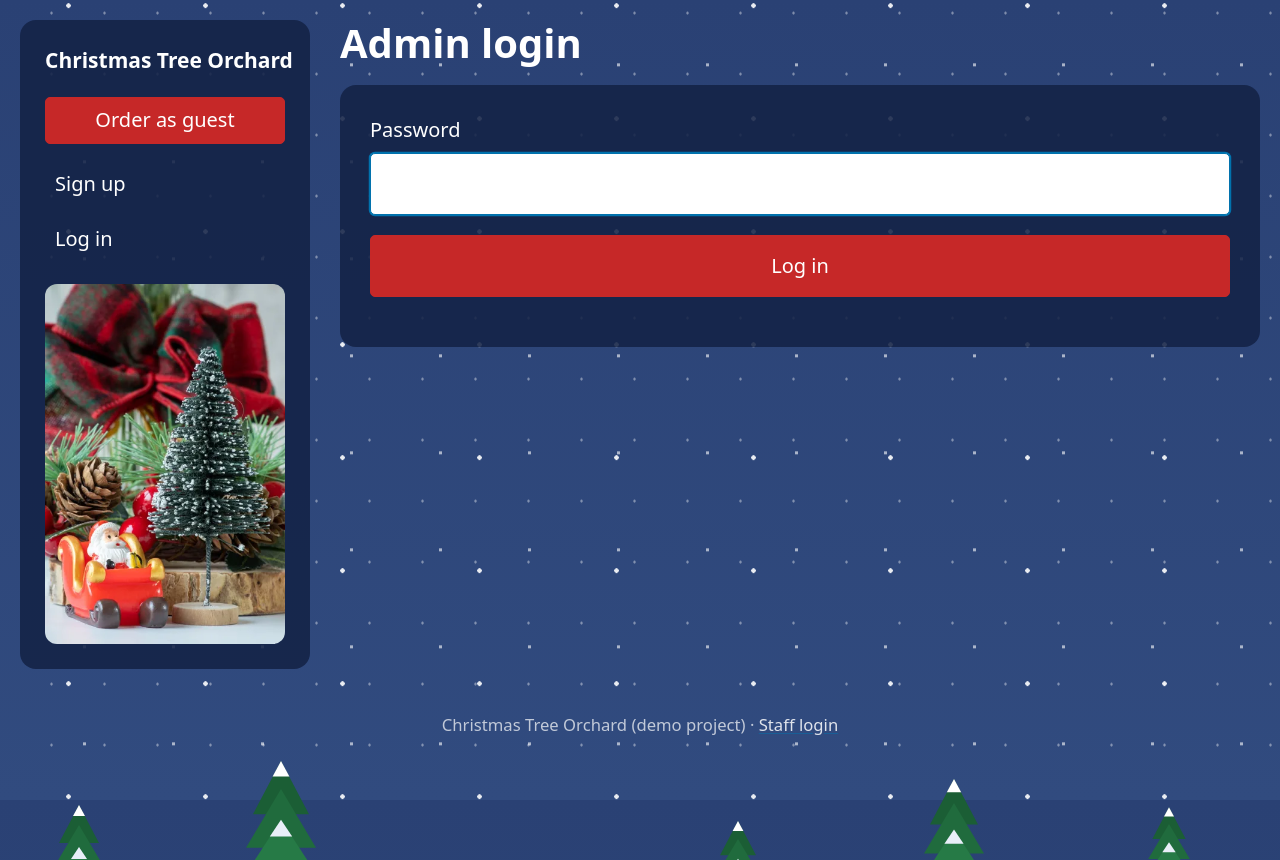
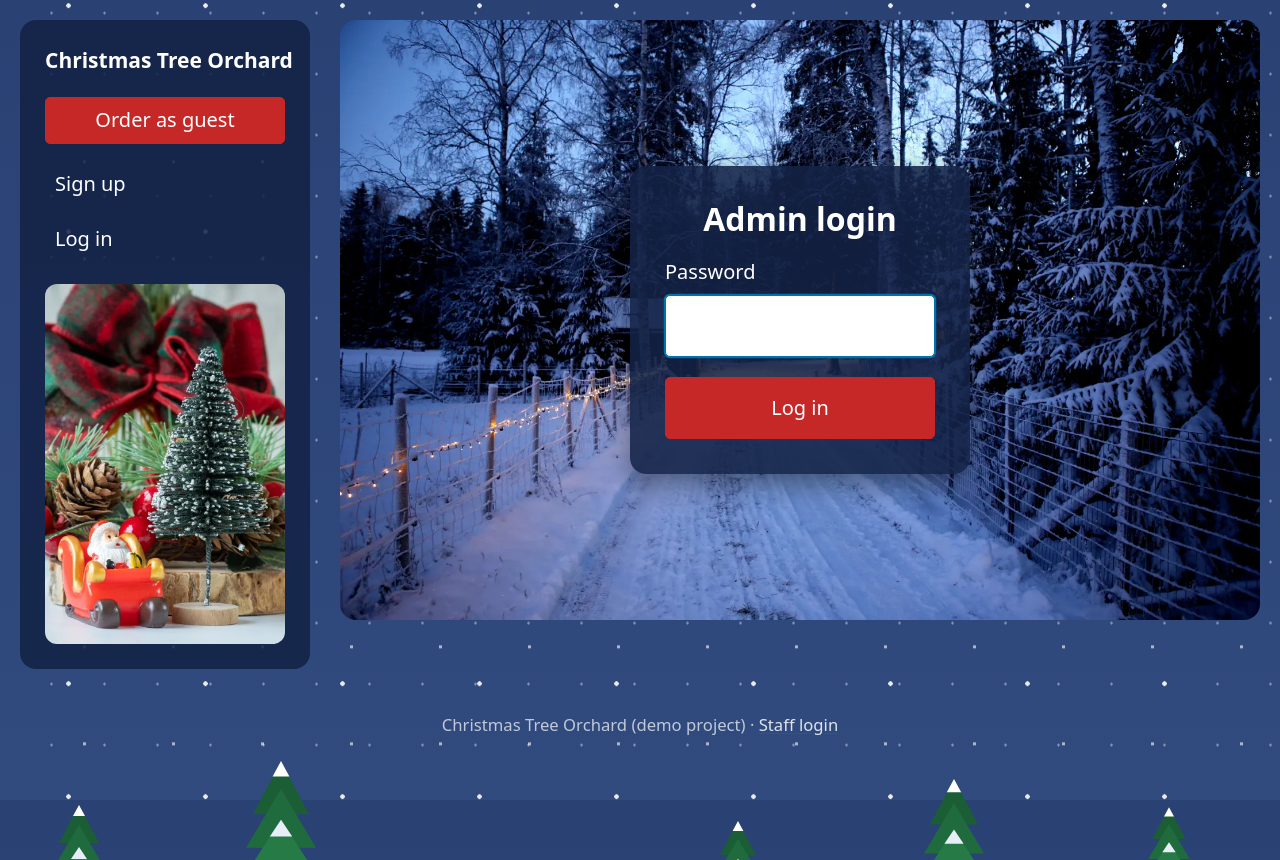
Before and after one commit to tsultan96/christmas-tree-orchard, a Flask app: page /login in a window 1280 px wide. Shown: the top 860 px of the page. Run offline with Flask 3, Linux system fonts and the light colour scheme; some libraries are stand-ins or nearby versions.

Commit message:
Staff login on tree farm photo; remove large original images

```diff
--- a/static/theme.css
+++ b/static/theme.css
@@ -93,6 +93,61 @@ h1, h2, h3, label, legend { color: #ffffff; }
 .month-picker { display: flex; gap: 0.75rem; max-width: 420px; }
 .month-picker input, .month-picker button { margin: 0; }
 .month-picker button { width: auto; }
+
+/* staff login: tree farm photo with a small login box in the middle */
+.login-hero {
+    position: relative;
+    z-index: 20;
+    min-height: 75vh;
+    display: flex;
+    align-items: center;
+    justify-content: center;
+    border-radius: 16px;
+    background-size: cover;
+    background-position: center;
+    padding: 1.5rem;
+}
+.login-box {
+    width: 100%;
+    max-width: 340px;          /* password-box size, not the whole page */
+    background: rgba(20, 35, 70, 0.88);
+    border-radius: 16px;
+    padding: 1.75rem;
+    text-align: center;
+    box-shadow: 0 10px 30px rgba(0, 0, 0, 0.45);
+}
+.login-box h1 { font-size: 1.6rem; margin-bottom: 1rem; }
+.login-box label { text-align: left; }
+.login-box button { width: 100%; margin-bottom: 0; }
+.login-error { color: #ffab91; font-weight: bold; }
+
+/* top bar with the cart, top-right of the content area */
+.topbar {
+    display: flex;
+    justify-content: flex-end;
+    position: relative;
+    z-index: 20;
+}
+.cart-link {
+    display: inline-flex;
+    align-items: center;
+    gap: 0.4rem;
+    color: #ffffff;
+    text-decoration: none;
+    background: rgba(20, 35, 70, 0.88);
+    border: 1px solid rgba(255, 255, 255, 0.35);
+    border-radius: 999px;
+    padding: 0.4rem 0.9rem;
+}
+.cart-count {
+    background: #c62828;
+    color: #ffffff;
+    border-radius: 999px;
+    min-width: 1.5rem;
+    padding: 0 0.4rem;
+    text-align: center;
+    font-weight: bold;
+}
 
 /* page layout: sidebar on the left, content on the right */
 /* full window width: sidebar hugs the left edge, content gets all the remaining space */
--- a/templates/admin.html
+++ b/templates/admin.html
@@ -1,5 +1,6 @@
 {% extends "base.html" %}
 {% block title %}Deliveries{% endblock %}
+{% block topbar %}{% endblock %}
 {% block content %}
 
 <div class="page-header">
@@ -36,7 +37,7 @@
             <td>
                 {% if o["Paid"] == "Yes" %}💳 Paid
                 {% elif o["Paid"] == "Cash" %}Cash
-                {% elif o["Paid"] == "No" %}⏳ Unpaid
+                {% elif o["Paid"] == "No" %}Unpaid
                 {% else %}{{ o["Payment"] }}
                 {% endif %}
             </td>
--- a/templates/base.html
+++ b/templates/base.html
@@ -17,10 +17,17 @@
             <a href="{{ url_for('index') }}" class="brand"><strong>Christmas Tree Orchard</strong></a>
             <nav>
                 <ul>
-                    {% if session.get("customer") %}
+                    {% if session.get("admin") %}
+                        <li class="hello">Hi, Orchid Family</li>
+                        <li>
+                            <form method="post" action="{{ url_for('logout') }}">
+                                <button type="submit" class="secondary outline">Log out</button>
+                            </form>
+                        </li>
+                    {% elif session.get("customer") %}
                         <li><a href="{{ url_for('order') }}" role="button">Order a tree</a></li>
                         <li class="hello">Hi, {{ session.get("customer_name") }}</li>
-                        <li><a href="{{ url_for('my_orders') }}">My orders</a></li>
+                        <li><a href="{{ url_for('my_orders') }}" role="button" class="secondary outline">My orders</a></li>
                         <li>
                             <form method="post" action="{{ url_for('account_logout') }}">
                                 <button type="submit" class="secondary outline">Log out</button>
@@ -38,6 +45,20 @@
         </aside>
 
         <main>
+            {% block topbar %}
+            {% if not session.get("admin") %}
+            <div class="topbar">
+                <a href="{{ url_for('cart') }}" class="cart-link" aria-label="Cart, {{ session.get('cart', []) | length }} items">
+                    <svg viewBox="0 0 24 24" width="24" height="24" aria-hidden="true" fill="none" stroke="currentColor"
+                         stroke-width="2" stroke-linecap="round" stroke-linejoin="round">
+                        <circle cx="9" cy="20" r="1.5"/><circle cx="18" cy="20" r="1.5"/>
+                        <path d="M2 3h3l2.4 11.2a2 2 0 0 0 2 1.6h8.2a2 2 0 0 0 2-1.5L22 7H6"/>
+                    </svg>
+                    Cart <span class="cart-count">{{ session.get('cart', []) | length }}</span>
+                </a>
+            </div>
+            {% endif %}
+            {% endblock %}
             {% block content %}{% endblock %}
         </main>
     </div>
--- a/templates/index.html
+++ b/templates/index.html
@@ -2,10 +2,7 @@
 {% block title %}Santa's Christmas Tree Orchard{% endblock %}
 {% block content %}
 
-<div class="page-header">
-    <h1>Santa's Christmas Tree Orchard</h1>
-    <a href="{{ url_for('order') }}" role="button">Order your tree</a>
-</div>
+<h1>Santa's Christmas Tree Orchard</h1>
 <p>Fresh-cut Virginia Christmas trees, delivered to your door. Order online in two minutes. No phone calls needed.</p>
 
 <h2>Prices</h2>
--- a/templates/login.html
+++ b/templates/login.html
@@ -1,11 +1,16 @@
 {% extends "base.html" %}
 {% block title %}Admin login{% endblock %}
+{% block topbar %}{% endblock %}
 {% block content %}
-<h1>Admin login</h1>
-{% if error %}<p><strong>{{ error }}</strong></p>{% endif %}
-<form method="post" class="snow-card">
-    <label for="password">Password</label>
-    <input type="password" id="password" name="password" required autofocus>
-    <button type="submit">Log in</button>
-</form>
+
+<section class="login-hero" style="background-image: url('{{ url_for('static', filename='tree-farm.webp') }}');">
+    <form method="post" class="login-box">
+        <h1>Admin login</h1>
+        {% if error %}<p class="login-error">{{ error }}</p>{% endif %}
+        <label for="password">Password</label>
+        <input type="password" id="password" name="password" autocomplete="current-password" required autofocus>
+        <button type="submit">Log in</button>
+    </form>
+</section>
+
 {% endblock %}
```
Also changed, not shown: templates/cart.html (added, +15 -0 lines), templates/my_orders.html (+2 -5 lines), static/tree-farm.webp (added).
